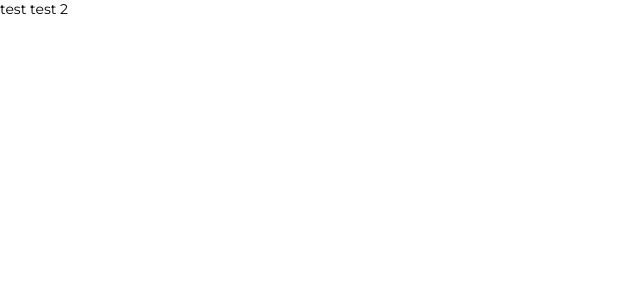
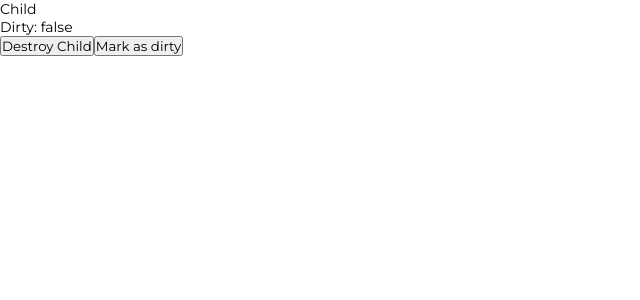
Before and after one commit to Devin-Harris/ngx-form-signal, an Angular app: page /deep-form-signal in a window 1280 px wide. Shown: the top 300 px of the page, without its empty margins (0-640 px from the left). Built offline with nearby package versions, Linux system fonts and the light colour scheme.

Commit message:
showing how subscriptions are automatically cleaned up with provided injector context being destroyed

```diff
--- a/projects/ngx-form-signal/src/lib/helpers/form-dirty-signal.ts
+++ b/projects/ngx-form-signal/src/lib/helpers/form-dirty-signal.ts
@@ -39,8 +39,8 @@ export function buildFormDirtySignal(
             );
             setDirty();
          });
-         onCleanup(() =>
-            untracked(() => dirtyChangeSubscription$())?.unsubscribe()
+         onCleanup(
+            () => untracked(() => dirtyChangeSubscription$())?.unsubscribe()
          );
       },
       { injector }
--- /dev/null
+++ b/projects/test-app/src/app/deep-form-signal-example/deep-form-signal-child.component.ts
@@ -0,0 +1,31 @@
+import { Component, effect, input, output } from '@angular/core';
+import { FormControl, FormGroup } from '@angular/forms';
+import { Subscription } from 'rxjs';
+import { formSignal } from '../../../../ngx-form-signal/src/lib/form-signal';
+
+@Component({
+   selector: 'deep-form-signal-child',
+   standalone: true,
+   imports: [],
+   template: `
+      <p>Child</p>
+      <span>Dirty: {{ formSignal.dirty() }}</span>
+   `,
+})
+export class DeepFormSignalChildComponent {
+   readonly form = input<FormGroup<{
+      name: FormControl<string | null>;
+      email: FormControl<string | null>;
+      message: FormControl<string | null>;
+   }> | null>(null);
+
+   readonly formSignal = formSignal(this.form);
+
+   readonly registerDirtySubscription = output<Subscription | null>();
+
+   readonly dirtySubscriptionChange = effect(() => {
+      this.registerDirtySubscription.emit(
+         this.formSignal.subscriptions.dirtyChangeSubscription()
+      );
+   });
+}
--- a/projects/test-app/src/app/deep-form-signal-example/deep-form-signal-example.component.html
+++ b/projects/test-app/src/app/deep-form-signal-example/deep-form-signal-example.component.html
@@ -1,4 +1,12 @@
-test
+<!-- Notice how when the child is destroyed, the internal subscriptions to the form valuechanges, statuschanges, pristine changes etc... are automatically unsubscribed -->
 @if (render()) {
-   test 2
+   <deep-form-signal-child
+      [form]="form"
+      (registerDirtySubscription)="onRegisterDirtySubscription($event)"
+   ></deep-form-signal-child>
 }
+<br />
+<button (click)="toggle()">{{ render() ? 'Destroy' : 'Build' }} Child</button>
+<button (click)="form.dirty ? form.markAsPristine() : form.markAsDirty()">
+   {{ form.dirty ? 'Mark as pristine' : 'Mark as dirty' }}
+</button>
--- a/projects/test-app/src/app/deep-form-signal-example/deep-form-signal-example.component.ts
+++ b/projects/test-app/src/app/deep-form-signal-example/deep-form-signal-example.component.ts
@@ -1,11 +1,12 @@
-import { Component, signal } from '@angular/core';
+import { ChangeDetectorRef, Component, inject, signal } from '@angular/core';
 import { FormControl, FormGroup, Validators } from '@angular/forms';
-import { formSignal } from '../../../../ngx-form-signal/src/lib/form-signal';
+import { Subscription } from 'rxjs';
+import { DeepFormSignalChildComponent } from './deep-form-signal-child.component';
 
 @Component({
    selector: 'deep-form-signal-example',
    standalone: true,
-   imports: [],
+   imports: [DeepFormSignalChildComponent],
    templateUrl: './deep-form-signal-example.component.html',
    styleUrl: './deep-form-signal-example.component.scss',
 })
@@ -18,7 +19,26 @@ export class DeepFormSignalExampleComponent {
       message: new FormControl('Hello world!'),
    });
 
-   readonly formSignal = formSignal(this.form);
+   readonly render = signal(true);
 
-   readonly render = signal(true);
+   private dirtySubscription: Subscription | null = null;
+
+   private readonly cd = inject(ChangeDetectorRef);
+
+   onRegisterDirtySubscription(dirtySubscription: Subscription | null) {
+      this.dirtySubscription = dirtySubscription;
+      this.cd.detectChanges();
+   }
+
+   toggle() {
+      const shouldDestroy = this.render();
+      const preClosed = this.dirtySubscription?.closed;
+      this.render.update((r) => !r);
+      this.cd.detectChanges();
+      const postClosed = this.dirtySubscription?.closed;
+
+      if (shouldDestroy) {
+         console.log('preClosed: ', preClosed, 'postClosed: ', postClosed);
+      }
+   }
 }
```
